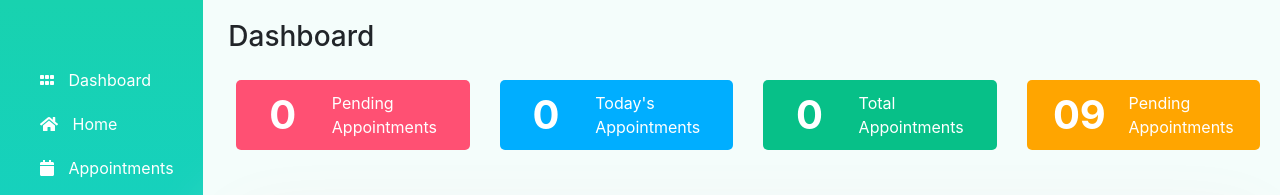
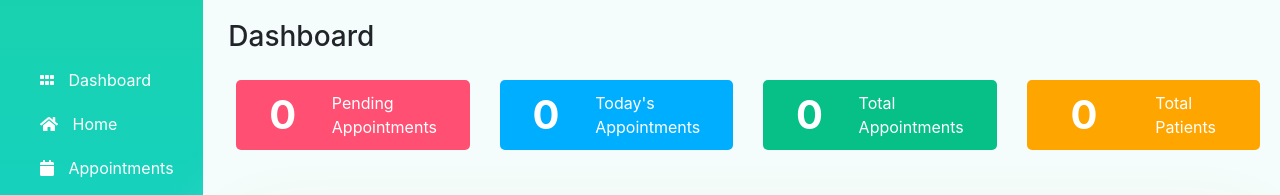
Before and after one commit to mainul-islam-faruqi/Doctors-Portal-Client-Site, a React (Create React App) app: page /dashboard in a window 1280 px wide. Shown: the top 195 px of the page. Built offline with nearby package versions, Linux system fonts and the light colour scheme; no server answers.

Commit message:
get all patient number

```diff
--- a/src/components/Appointment/AppointmentForm/AppointmentForm.js
+++ b/src/components/Appointment/AppointmentForm/AppointmentForm.js
@@ -48,7 +48,6 @@ const AppointmentForm = ({ modalIsOpen, closeModal, appointmentSub,schedule, dat
                 alert("Appointment created successfully.");
             }
         })
-
     }
 
 
--- a/src/components/Dashboard/Dashboard/Dashboard.js
+++ b/src/components/Dashboard/Dashboard/Dashboard.js
@@ -20,6 +20,7 @@ const Dashboard = () => {
 
     const [totalAppointment, setTotalAppointment] = useState([]);
     const [pending, setPending] = useState(0);
+    const [allPatient, setAllPatient] = useState([]);
 
     const handleDateChange = date => {
         setSelectedDate(date);
@@ -45,6 +46,16 @@ const Dashboard = () => {
         .then(data=> {
             setTotalAppointment(data);
         })
+
+        fetch('http://localhost:5000/all-patient',{
+            method: 'GET',
+            headers:{'Content-Type': 'application/json'}
+        })
+        .then(res => res.json())
+        .then(data =>{
+            setAllPatient(data);
+        })
+
 
     }, [selectedDate,loggedInUser.email])
 
@@ -102,11 +113,11 @@ setPending(pd.length)
                         <div className="col mb-4 col-lg-3 col-md-6 ">
                             <div className="total-patients  d-flex justify-content-around align-items-center">
                                 <div className="number">
-                                    09
+                                    {allPatient.length}
                                 </div>
 
                                 <div className="status">
-                                    Pending <br /> Appointments
+                                    Total <br /> Patients
                                 </div>
                             </div>
                         </div>
--- a/src/components/Dashboard/DashboardAppointment/DashboardAppointment.js
+++ b/src/components/Dashboard/DashboardAppointment/DashboardAppointment.js
@@ -57,6 +57,8 @@ const DashboardAppointment = () => {
                     </div>
                 </div>
             </div>
+
+            <Calendar/>
         </main>
     );
 };
```
